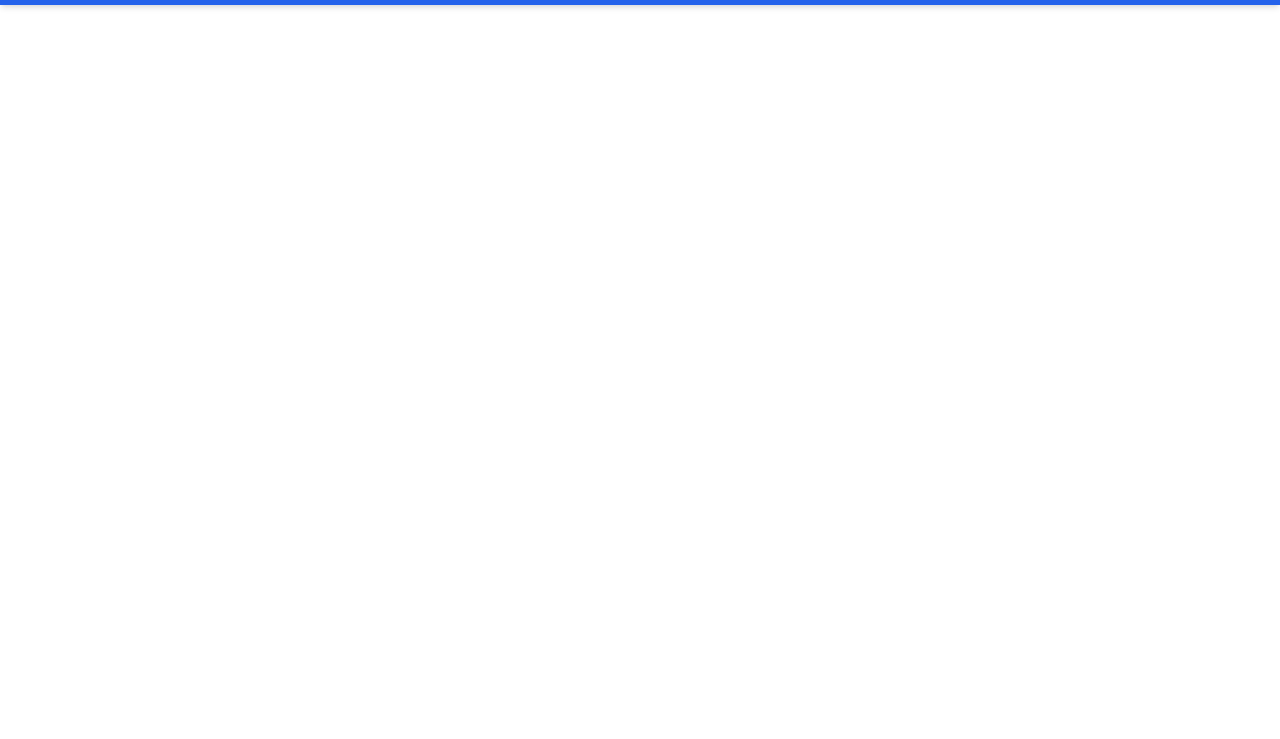
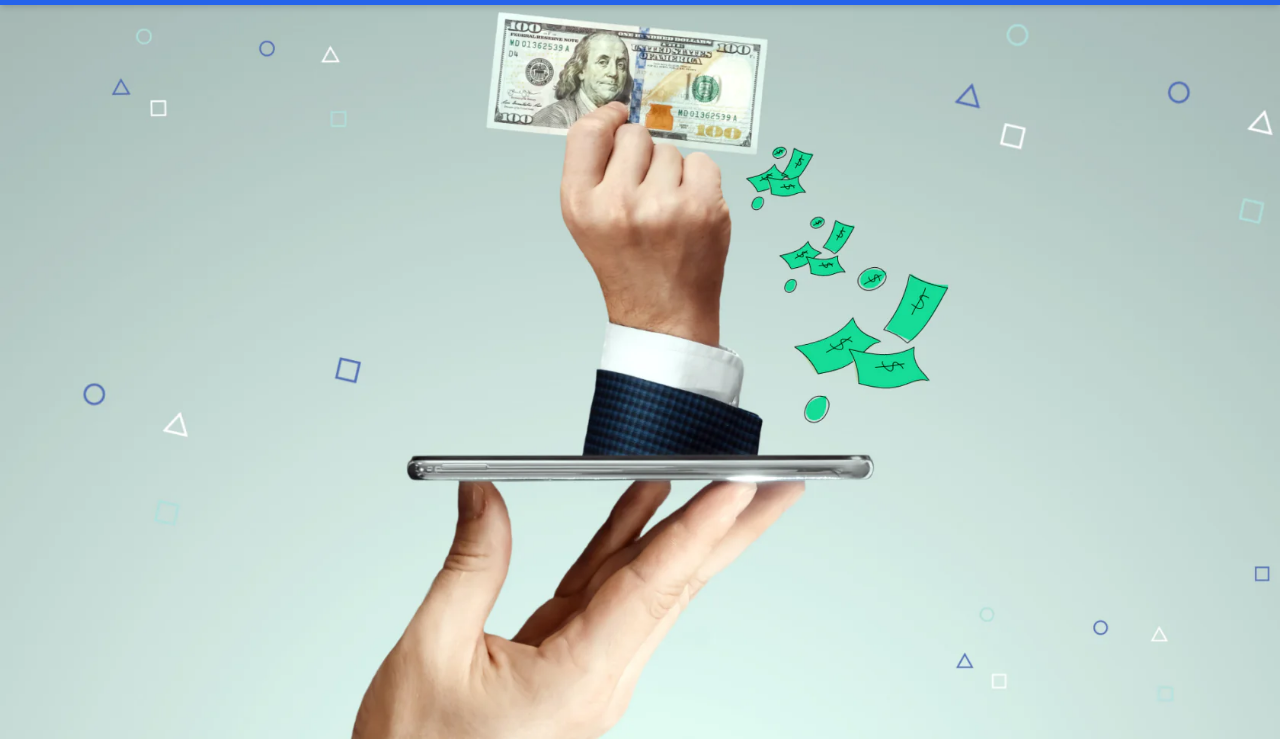
Before and after one commit to eddyfranc/BudgetTracker, a plain HTML site: page index.html in a window 1280 px wide. Shown: the part 63-802 px from the top of the page. Drawn offline with nearby package versions, Linux system fonts and the light colour scheme.

```diff
--- a/index.html
+++ b/index.html
@@ -24,7 +24,7 @@
       </div>
     </nav>
     <div>
-      <img src="image.png" class="h-100vh"alt="Imgae">
+      <img src="images/image.png" class="h-100vh"alt="Imgae">
     </div>
 
     <div id="modal" class="fixed inset-0 bg-black bg-opacity-50 hidden justify-center items-center z-50">
```
